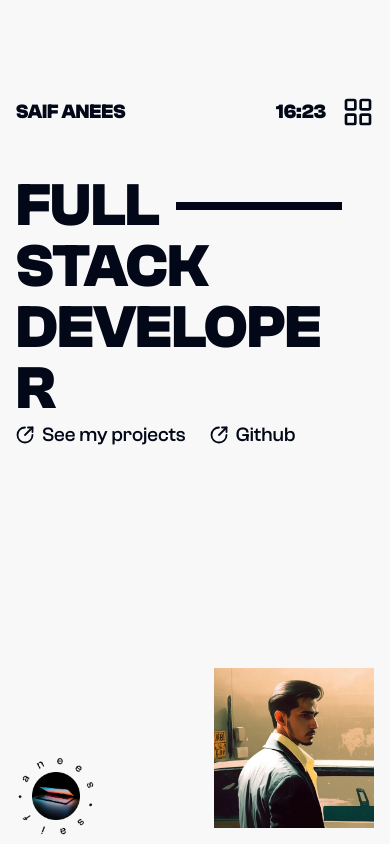
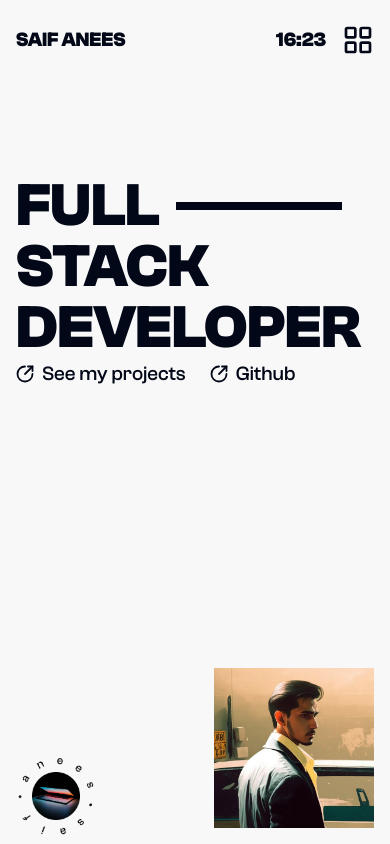
Before and after one commit to saiFaneeS/saifanees-portfolio, a Next.js app: page / in a window 390 px wide. Built offline with nearby package versions, Linux system fonts and the light colour scheme.

Commit message:
first commit

```diff
--- a/components/Hero.jsx
+++ b/components/Hero.jsx
@@ -26,7 +26,7 @@ export default function Hero() {
             STACK
           </h1>
         </div>
-        <div className="overflow-hidden sm:-mr-4">
+        <div className="overflow-hidden -mr-4">
           <h1 className="leading-none text-slide-in-bottom max-sm:break-words">
             DEVELOPER
           </h1>
--- a/components/Navbar.jsx
+++ b/components/Navbar.jsx
@@ -26,7 +26,7 @@ const Navbar = () => {
   return (
     <>
       <div
-        className={`fixed top-0 w-full flex gap-4 items-center justify-between px-24 max-lg:px-16 max-md:px-12 max-sm:px-4 pt-24 z-20`}
+        className={`fixed top-0 w-full flex gap-4 items-center justify-between px-24 max-lg:px-16 max-md:px-12 max-sm:px-4 pt-24 max-md:pt-20 max-sm:pt-6 z-20`}
       >
         <Link href={"/"} className="text-lg font-bold">
           SAIF ANEES
```
